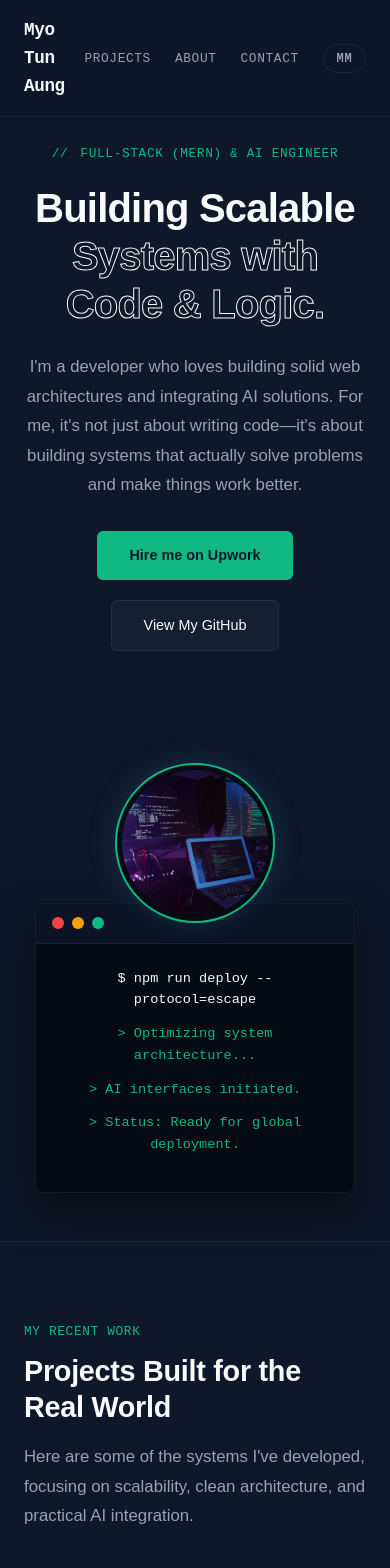
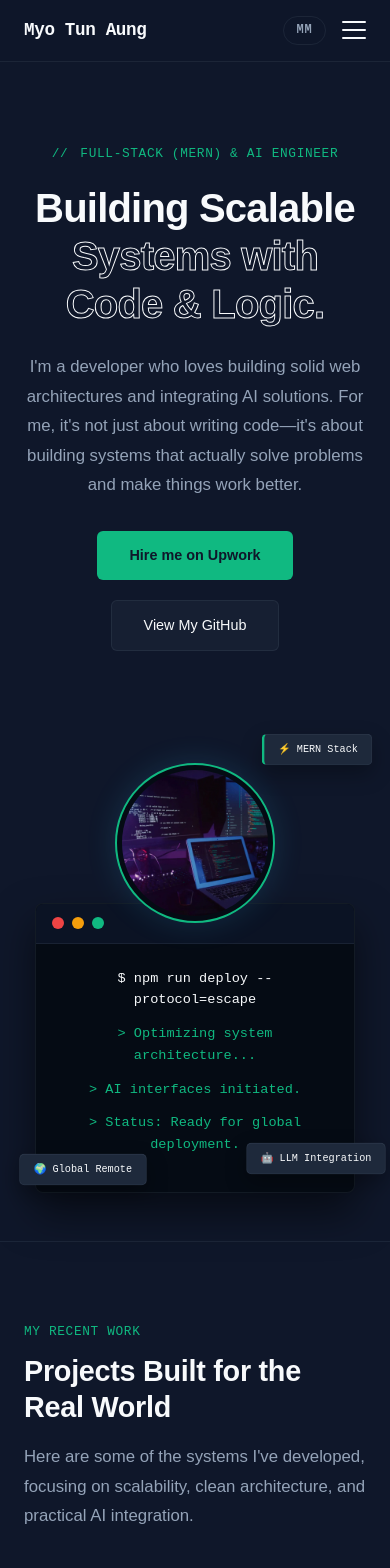
Before and after one commit to myotunaungdev-pro/portfolio, a React (Vite) app: page / in a window 390 px wide. Shown: the top 1568 px of the page. Built offline with nearby package versions, Linux system fonts and the light colour scheme.

Commit message:
style: revamp skills section with glassmorphism and staggered animations

```diff
--- a/src/components/About/About.css
+++ b/src/components/About/About.css
@@ -36,21 +36,40 @@
 }
 
 .skill-pill {
-    background: #1E293B;
-    border: 1px solid var(--border);
-    border-radius: 0.25rem;
+    background: rgba(30, 41, 59, 0.4);
+    backdrop-filter: blur(8px);
+    -webkit-backdrop-filter: blur(8px);
+    border: 1px solid rgba(255, 255, 255, 0.1);
+    border-radius: 0.375rem;
     padding: 0.5rem 1rem;
     font-family: var(--font-mono);
     font-size: 0.8rem;
     color: var(--text-heading);
     font-weight: 400;
-    transition: border-color 0.2s, background 0.2s, color 0.2s;
+    cursor: default;
+
+    opacity: 0;
+    transform: translateY(16px);
+    transition: opacity 0.4s cubic-bezier(0.16, 1, 0.3, 1) var(--anim-delay, 0s),
+                transform 0.4s cubic-bezier(0.16, 1, 0.3, 1) var(--anim-delay, 0s),
+                border-color 0.3s ease,
+                background 0.3s ease,
+                color 0.3s ease,
+                box-shadow 0.3s ease;
 }
 
-.skill-pill:hover {
+.skill-pill.is-visible {
+    opacity: 1;
+    transform: translateY(0);
+}
+
+.skill-pill.is-visible:hover {
+    transform: translateY(-3px);
     border-color: var(--accent);
     background: rgba(16, 185, 129, 0.08);
     color: var(--accent);
+    box-shadow: 0 4px 15px rgba(16, 185, 129, 0.2);
+    transition-delay: 0s; /* Override entry delay so hover is immediate */
 }
 
 .about-values {
--- a/src/components/About/About.jsx
+++ b/src/components/About/About.jsx
@@ -9,8 +9,13 @@ export default function About() {
         const observer = new IntersectionObserver(entries => {
             entries.forEach(e => {
                 if (e.isIntersecting) {
-                    e.target.style.opacity = '1';
-                    e.target.style.transform = 'translateY(0)';
+                    if (e.target.classList.contains('skill-pill')) {
+                        e.target.classList.add('is-visible');
+                    } else {
+                        e.target.style.opacity = '1';
+                        e.target.style.transform = 'translateY(0)';
+                    }
+                    observer.unobserve(e.target);
                 }
             });
         }, { threshold: 0.05 });
@@ -25,12 +30,10 @@ export default function About() {
                 observer.observe(el);
             });
 
-            // Animate skill categories
-            const skillCats = aboutRef.current.querySelectorAll('.skill-category');
-            skillCats.forEach((el, i) => {
-                el.style.opacity = '0';
-                el.style.transform = 'translateY(16px)';
-                el.style.transition = `opacity 0.35s cubic-bezier(0.16, 1, 0.3, 1) ${(i * 0.1) + 0.2}s, transform 0.35s cubic-bezier(0.16, 1, 0.3, 1) ${(i * 0.1) + 0.2}s`;
+            // Animate skill pills
+            const skillPills = aboutRef.current.querySelectorAll('.skill-pill');
+            skillPills.forEach((el, i) => {
+                el.style.setProperty('--anim-delay', `${i * 0.05 + 0.1}s`);
                 observer.observe(el);
             });
         }
--- a/src/components/Hero/Hero.css
+++ b/src/components/Hero/Hero.css
@@ -114,7 +114,7 @@ h1 em {
     background: #050B14;
     box-shadow: 0 0 30px rgba(56, 189, 248, 0.15);
     z-index: 1;
-    transform: translateX(60px) translateY(40px);
+    transform: translateX(-80px) translateY(-40px);
     transition: all 0.4s cubic-bezier(0.175, 0.885, 0.32, 1.275);
 }
 
@@ -134,7 +134,7 @@ h1 em {
 }
 
 .profile-container:hover {
-    transform: translateX(60px) translateY(30px);
+    transform: translateX(-80px) translateY(-45px);
     box-shadow: 0 0 40px rgba(56, 189, 248, 0.3);
 }
 
@@ -173,8 +173,13 @@ h1 em {
     background: #EF4444;
 }
 
-.terminal-btn.b2 { background: #F59E0B; }
-.terminal-btn.b3 { background: #10B981; }
+.terminal-btn.b2 {
+    background: #F59E0B;
+}
+
+.terminal-btn.b3 {
+    background: #10B981;
+}
 
 .terminal-body {
     padding: 1.5rem;
@@ -187,8 +192,13 @@ h1 em {
     margin-bottom: 0.75rem;
 }
 
-.terminal-body .cmd { color: var(--text-heading); }
-.terminal-body .output { color: var(--accent); }
+.terminal-body .cmd {
+    color: var(--text-heading);
+}
+
+.terminal-body .output {
+    color: var(--accent);
+}
 
 .floating-tag {
     position: absolute;
@@ -202,23 +212,57 @@ h1 em {
     color: var(--text-heading);
     white-space: nowrap;
     box-shadow: 0 10px 25px rgba(0, 0, 0, 0.3);
+    z-index: 10;
 }
 
-.tag-1 { top: -1.5rem; right: 0rem; border-left: 3px solid var(--accent); }
-.tag-2 { bottom: 2rem; right: -1.5rem; }
-.tag-3 { bottom: 6rem; left: -2rem; }
+.tag-1 {
+    top: -1.5rem;
+    right: 0rem;
+    border-left: 3px solid var(--accent);
+}
+
+.tag-2 {
+    bottom: 2rem;
+    right: -1.5rem;
+}
+
+.tag-3 {
+    bottom: 1rem;
+    left: -2rem;
+}
 
 /* CSS Keyframes Animations */
 @keyframes fadeUp {
-    from { opacity: 0; transform: translateY(16px); }
-    to { opacity: 1; transform: translateY(0); }
+    from {
+        opacity: 0;
+        transform: translateY(16px);
+    }
+
+    to {
+        opacity: 1;
+        transform: translateY(0);
+    }
 }
 
-.hero-eyebrow { animation: fadeUp 0.4s ease both 0.05s; }
-h1 { animation: fadeUp 0.4s ease both 0.15s; }
-.hero-bio { animation: fadeUp 0.4s ease both 0.25s; }
-.hero-actions { animation: fadeUp 0.4s ease both 0.35s; }
-.hero-visual { animation: fadeUp 0.5s ease both 0.2s; }
+.hero-eyebrow {
+    animation: fadeUp 0.4s ease both 0.05s;
+}
+
+h1 {
+    animation: fadeUp 0.4s ease both 0.15s;
+}
+
+.hero-bio {
+    animation: fadeUp 0.4s ease both 0.25s;
+}
+
+.hero-actions {
+    animation: fadeUp 0.4s ease both 0.35s;
+}
+
+.hero-visual {
+    animation: fadeUp 0.5s ease both 0.2s;
+}
 
 @media (max-width: 900px) {
     .hero {
@@ -226,23 +270,37 @@ h1 { animation: fadeUp 0.4s ease both 0.15s; }
         padding: 7rem 1.5rem 3rem;
         text-align: center;
     }
-    .hero-eyebrow { justify-content: center; }
-    .hero-bio { margin: 0 auto 2rem; }
-    .hero-actions { justify-content: center; }
+
+    .hero-eyebrow {
+        justify-content: center;
+    }
+
+    .hero-bio {
+        margin: 0 auto 2rem;
+    }
+
+    .hero-actions {
+        justify-content: center;
+    }
+
     .hero-visual {
         margin-top: 3rem;
         min-height: auto;
     }
+
     .profile-container {
         transform: none;
         width: 160px;
         height: 160px;
-        margin-bottom: -20px; /* Overlap slightly with terminal */
+        margin-bottom: -20px;
+        /* Overlap slightly with terminal */
         z-index: 3;
     }
+
     .profile-container:hover {
         transform: scale(1.02);
     }
+
     .terminal-frame {
         transform: none;
         max-width: 320px;
@@ -250,5 +308,24 @@ h1 { animation: fadeUp 0.4s ease both 0.15s; }
         min-height: 220px;
         z-index: 2;
     }
-    .floating-tag { display: none; }
+
+    .floating-tag {
+        display: block;
+        transform: scale(0.85);
+    }
+
+    .tag-1 {
+        top: -2rem;
+        right: -1rem;
+    }
+
+    .tag-2 {
+        bottom: 1rem;
+        right: -2rem;
+    }
+
+    .tag-3 {
+        bottom: 0.3rem;
+        left: -1rem;
+    }
 }
--- a/src/components/Navbar/Navbar.css
+++ b/src/components/Navbar/Navbar.css
@@ -13,6 +13,11 @@
     border-bottom: 1px solid var(--border);
 }
 
+.nav-brand {
+    display: flex;
+    align-items: center;
+}
+
 .nav-logo {
     font-family: var(--font-mono);
     font-size: 1.1rem;
@@ -24,6 +29,11 @@
 
 .nav-logo span {
     color: var(--accent);
+}
+
+.nav-menu {
+    display: flex;
+    align-items: center;
 }
 
 .nav-links {
@@ -47,13 +57,10 @@
     color: var(--accent);
 }
 
-@media (max-width: 900px) {
-    .nav-container {
-        padding: 1rem 1.5rem;
-    }
-    .nav-links {
-        gap: 1.5rem;
-    }
+.nav-actions {
+    display: flex;
+    align-items: center;
+    gap: 1rem;
 }
 
 .lang-switcher {
@@ -73,5 +80,80 @@
 .lang-switcher:hover {
     color: var(--accent);
     border-color: var(--accent);
-    background: rgba(255, 255, 255, 0.05); /* Assuming dark mode default, adapt as needed */
+    background: rgba(255, 255, 255, 0.05);
 }
+
+.hamburger-btn {
+    display: none;
+    flex-direction: column;
+    justify-content: space-between;
+    width: 24px;
+    height: 18px;
+    background: transparent;
+    border: none;
+    cursor: pointer;
+    z-index: 101;
+}
+
+.hamburger-btn .bar {
+    width: 100%;
+    height: 2px;
+    background-color: var(--text-heading);
+    border-radius: 2px;
+    transition: all 0.3s ease;
+}
+
+.hamburger-btn .bar.open:nth-child(1) {
+    transform: translateY(8px) rotate(45deg);
+}
+
+.hamburger-btn .bar.open:nth-child(2) {
+    opacity: 0;
+}
+
+.hamburger-btn .bar.open:nth-child(3) {
+    transform: translateY(-8px) rotate(-45deg);
+}
+
+@media (max-width: 900px) {
+    .nav-container {
+        padding: 1rem 1.5rem;
+    }
+}
+
+@media (max-width: 768px) {
+    .hamburger-btn {
+        display: flex;
+    }
+
+    .nav-menu {
+        position: fixed;
+        top: 0;
+        right: -100%;
+        width: 70%;
+        max-width: 300px;
+        height: 100vh;
+        background: var(--bg-card);
+        border-left: 1px solid var(--border);
+        flex-direction: column;
+        justify-content: center;
+        transition: right 0.4s cubic-bezier(0.16, 1, 0.3, 1);
+        z-index: 100;
+        box-shadow: -10px 0 30px rgba(0, 0, 0, 0.5);
+    }
+
+    .nav-menu.active {
+        right: 0;
+    }
+
+    .nav-links {
+        flex-direction: column;
+        gap: 2rem;
+        align-items: center;
+        width: 100%;
+    }
+
+    .nav-links a {
+        font-size: 1.1rem;
+    }
+}
--- a/src/components/Navbar/Navbar.jsx
+++ b/src/components/Navbar/Navbar.jsx
@@ -1,9 +1,10 @@
-import React from 'react';
+import React, { useState } from 'react';
 import { useTranslation } from 'react-i18next';
 import './Navbar.css';
 
 export default function Navbar() {
     const { t, i18n } = useTranslation();
+    const [isMobileMenuOpen, setIsMobileMenuOpen] = useState(false);
 
     const toggleLanguage = () => {
         const newLang = i18n.language === 'en' ? 'mm' : 'en';
@@ -12,17 +13,32 @@ export default function Navbar() {
 
     return (
         <nav className="nav-container">
-            <a href="#" className="nav-logo">Myo Tun Aung</a>
-            <ul className="nav-links">
-                <li><a href="#work">{t('navbar.projects')}</a></li>
-                <li><a href="#about">{t('navbar.about')}</a></li>
-                <li><a href="#contact">{t('navbar.contact')}</a></li>
-                <li>
-                    <button className="lang-switcher" onClick={toggleLanguage}>
-                        {i18n.language === 'en' ? 'MM' : 'EN'}
-                    </button>
-                </li>
-            </ul>
+            <div className="nav-brand">
+                <a href="#" className="nav-logo">Myo Tun Aung</a>
+            </div>
+
+            <div className={`nav-menu ${isMobileMenuOpen ? 'active' : ''}`}>
+                <ul className="nav-links">
+                    <li><a href="#work" onClick={() => setIsMobileMenuOpen(false)}>{t('navbar.projects')}</a></li>
+                    <li><a href="#about" onClick={() => setIsMobileMenuOpen(false)}>{t('navbar.about')}</a></li>
+                    <li><a href="#contact" onClick={() => setIsMobileMenuOpen(false)}>{t('navbar.contact')}</a></li>
+                </ul>
+            </div>
+
+            <div className="nav-actions">
+                <button className="lang-switcher" onClick={toggleLanguage}>
+                    {i18n.language === 'en' ? 'MM' : 'EN'}
+                </button>
+                <button
+                    className="hamburger-btn"
+                    onClick={() => setIsMobileMenuOpen(!isMobileMenuOpen)}
+                    aria-label="Toggle mobile menu"
+                >
+                    <span className={`bar ${isMobileMenuOpen ? 'open' : ''}`}></span>
+                    <span className={`bar ${isMobileMenuOpen ? 'open' : ''}`}></span>
+                    <span className={`bar ${isMobileMenuOpen ? 'open' : ''}`}></span>
+                </button>
+            </div>
         </nav>
     );
 }
--- a/src/index.css
+++ b/src/index.css
@@ -29,6 +29,21 @@ body {
     color: var(--text-body);
     line-height: 1.6;
     overflow-x: hidden;
+}
+
+/* Custom Scrollbar */
+::-webkit-scrollbar {
+    width: 8px;
+}
+::-webkit-scrollbar-track {
+    background: #0B1324;
+}
+::-webkit-scrollbar-thumb {
+    background: rgba(148, 163, 184, 0.3); /* subtle border color */
+    border-radius: 4px;
+}
+::-webkit-scrollbar-thumb:hover {
+    background: var(--accent);
 }
 
 section {
```
